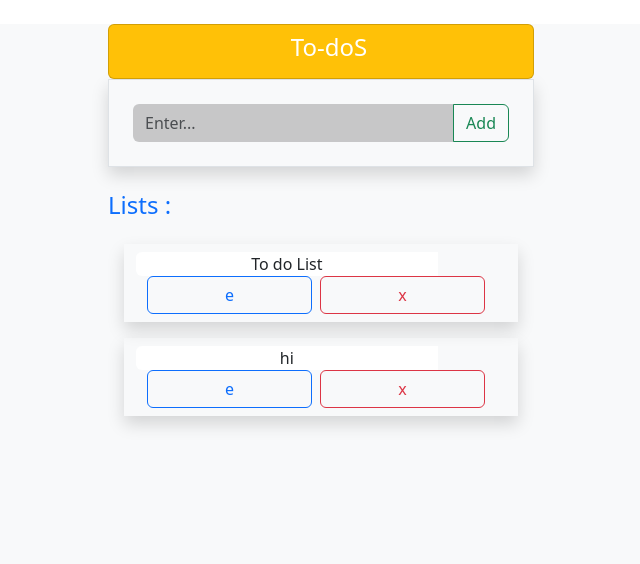
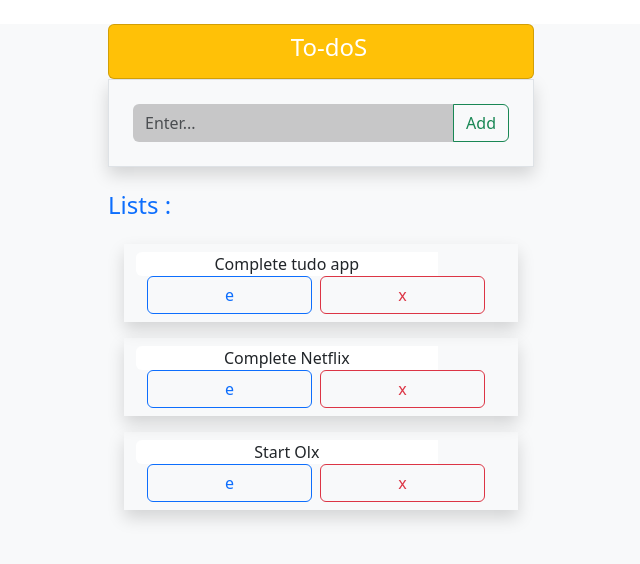
Before and after one commit to Adarsh6801/TudoS, an Angular app: page / in a window 1280 px wide. Shown: the top 564 px of the page, without its empty margins (319-959 px from the left). Built offline with nearby package versions, Linux system fonts and the light colour scheme; data requests are answered from the project's data file.

Commit message:
delete added

```diff
--- a/db.json
+++ b/db.json
@@ -2,11 +2,15 @@
   "tasks": [
     {
       "id": 1,
-      "task_name": "To do List"
+      "task_name": "Complete tudo app"
     },
     {
       "id": 2,
-      "task_name": "hi"
+      "task_name": "Complete Netflix"
+    },
+    {
+      "id": 3,
+      "task_name": "Start Olx"
     }
   ]
 }
--- a/src/app/component/dashboard/dashboard.component.html
+++ b/src/app/component/dashboard/dashboard.component.html
@@ -23,7 +23,7 @@
                             <div class="card col-md-10 border-0 text-center">{{task.task_name}}</div>
                             <div class="adder">
                                 <button class="btn btn-outline-primary col me-2">e</button>
-                                <div class="btn btn-outline-danger col">x</div>
+                                <div class="btn btn-outline-danger col" (click)="deleteTask(task)">x</div>
                             </div>
                         </div>
                     </div>
```
